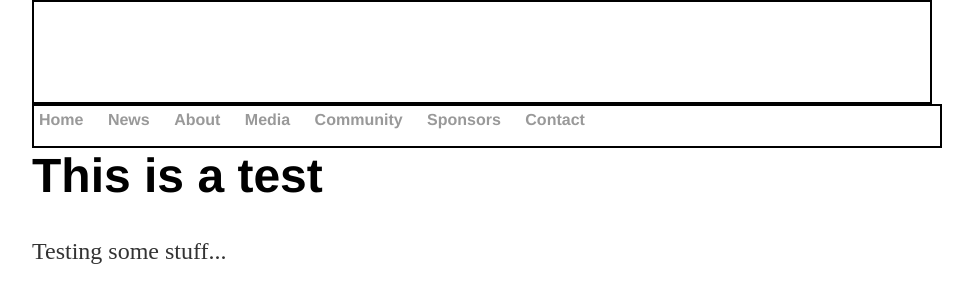
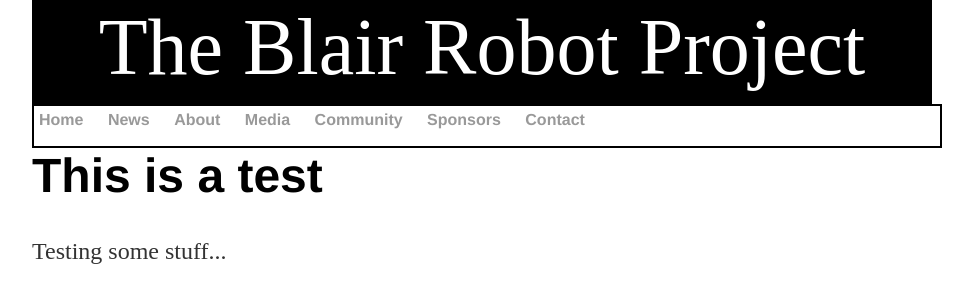
Before and after one commit to mouseythemouse/449, a Jekyll site: the page built from index.html, in a window 1280 px wide. Shown: the top 303 px of the page, without its empty margins (160-1133 px from the left). Built offline with Jekyll 4.4.1, drawn with Linux system fonts in a browser that asks for light colours.

Commit message:
Update main.css

```diff
--- a/css/main.css
+++ b/css/main.css
@@ -15,7 +15,7 @@ header {
     text-align: center;
     color: white;
     border: 2px solid black;
-    background-color: solid black;
+    background-color: black;
 }
 nav ul {
     font-family: 'Helvetica', 'Arial', 'Sans-Serif';
```
